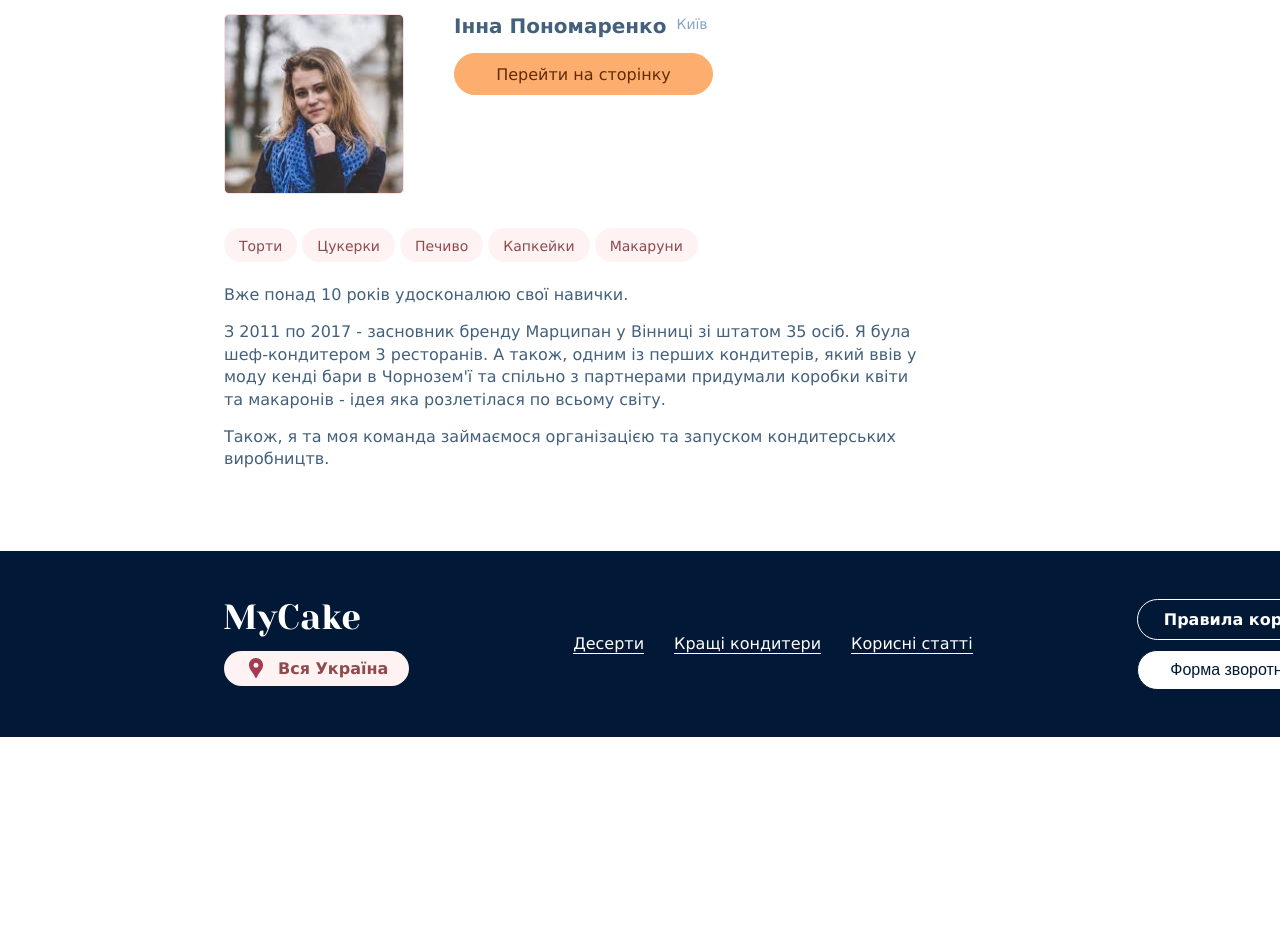
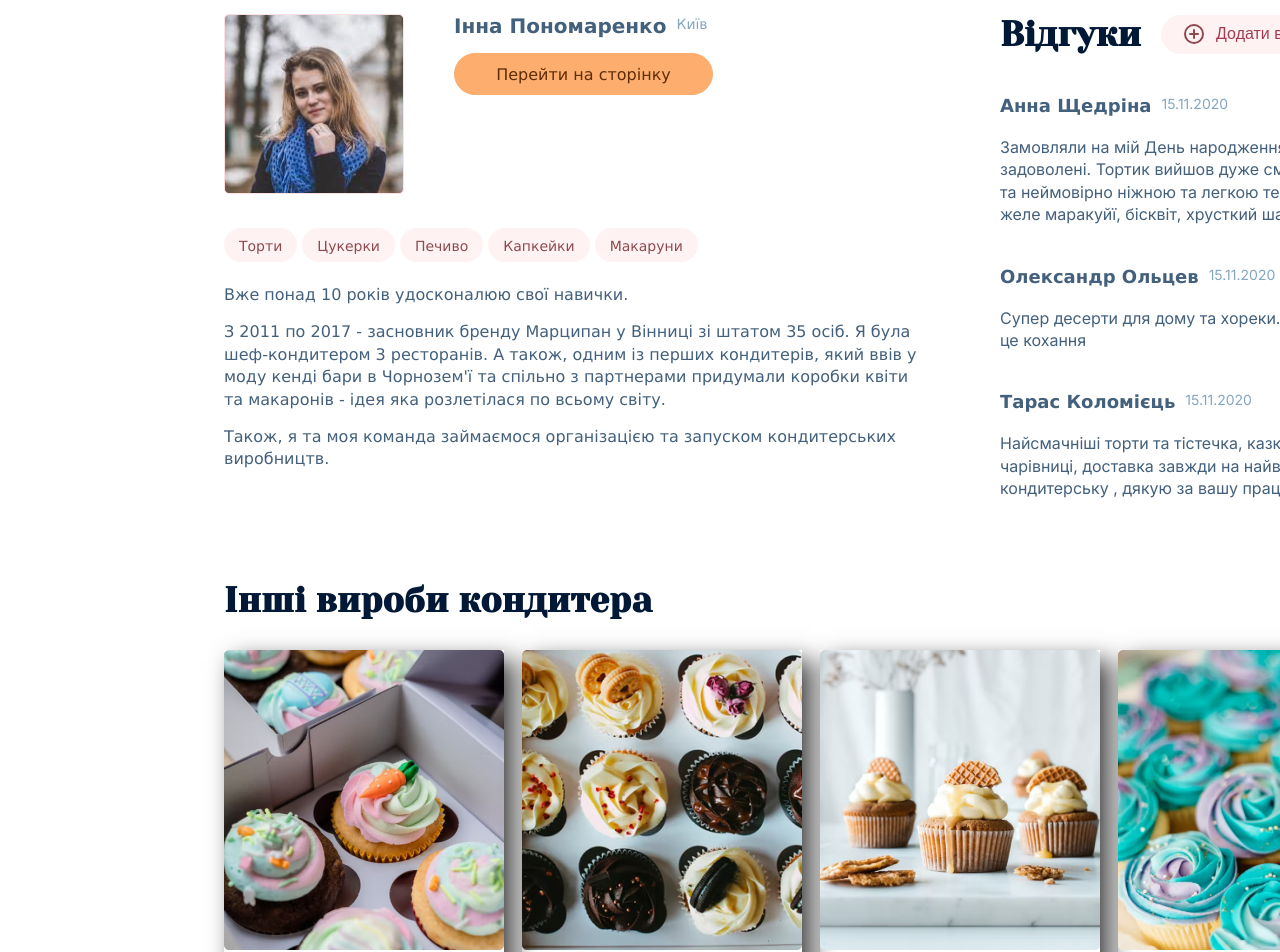
Before and after one commit to mvkochar/mycace, a React (Create React App) app: page /product in a window 1280 px wide. Shown: the part 700-1652 px from the top of the page. Before the commit the page ends 1437 px from the top, so only its background shows below. Built offline with nearby package versions, Linux system fonts and the light colour scheme.

Commit message:
edit SingleProduct page

```diff
--- /dev/null
+++ b/src/components/ReviwItem/ReviewItem.css
@@ -0,0 +1,27 @@
+.review-item {
+    width: 696px;
+}
+
+.review-item-caption {
+    gap: 10px;
+}
+
+.review-item-name {
+    font-weight: 700;
+    font-size: 18px;
+    color: #43607C;
+}
+
+.review-item-date {
+    font-family: 'Inter', sans-serif;
+    font-size: 14px;
+    color: #84A6C2;
+}
+
+.review-item-desc {
+    margin-top: 20px;
+    font-family: 'Inter', sans-serif;
+    font-size: 16px;
+    line-height: 1.4;
+    color: #43607C;
+}
--- /dev/null
+++ b/src/components/ReviwItem/ReviewItem.tsx
@@ -0,0 +1,22 @@
+import React from 'react'
+import  './ReviewItem.css'
+
+type ReviewItemProps = {
+    fname: string
+    date: string
+    desc: string
+}
+
+const ReviewItem = ({fname, date, desc}:ReviewItemProps) => {
+  return (
+    <div className='review-item'>
+        <div className="review-item-caption d-f">
+            <div className="review-item-name">{fname}</div>
+            <div className="review-item-date">{date}</div>
+        </div>
+        <p className="review-item-desc">{desc}</p>
+    </div>
+  )
+}
+
+export default ReviewItem
--- a/src/pages/SingleProduct.css
+++ b/src/pages/SingleProduct.css
@@ -100,6 +100,10 @@
     cursor: pointer;
 }
 
+.product-confectioner {
+    gap: 80px;
+}
+
 .product-confectioner-tags {
     margin-top: 30px;
     margin-bottom: 22px;
@@ -117,3 +121,62 @@
 .product-confectioner-desc:last-child {
     margin-bottom: 0;
 }
+
+.product-reviews {
+    flex: 1;
+}
+
+.product-reviews-caption  {
+    gap: 20px;
+}
+
+.product-reviews-title {
+    font-family: 'Yeseva One', serif;
+    font-size: 35px;
+    color: #011936;
+}
+
+.product-reviews-add {
+    display: block;
+    width: 190px;
+    padding-left: 54px;
+    padding-top: 9.5px;
+    padding-bottom: 9.5px;
+    background: #FFF2F2 url("/public/images/plus.svg") no-repeat;
+    background-position: 20px center;
+    border: 1px solid #FFF2F2;
+    border-radius: 50px;
+    cursor: pointer;
+    font-size: 16px;
+    text-align: left;
+    color: #A63A50;
+}
+
+.product-reviews-actions {
+    gap: 28px;
+}
+
+.product-reviews-all {
+    display: block;
+    width: 158px;
+    padding-top: 5.5px;
+    padding-bottom: 5.5px;
+    background-color: #DCEBF8;
+    border-radius: 30px;
+    font-size: 14px;
+    text-align: center;
+    color: #43607C;
+}
+
+.product-reviews-actions button {
+    display: block;
+    background-color: transparent;
+    border: none;
+    cursor: pointer;
+}
+
+.product-reviews-content {
+    margin-top: 41px;
+    flex-direction: column;
+    gap: 40px;
+}
--- a/src/pages/SingleProduct.tsx
+++ b/src/pages/SingleProduct.tsx
@@ -1,8 +1,25 @@
 import React from 'react'
 import './SingleProduct.css'
 import Tag from '../components/Tag/Tag'
+import ReviewItem from '../components/ReviwItem/ReviewItem'
+import { DessertsList } from '../components/ProductsList/ProductsList'
+import ProductItem from '../components/ProductItem/ProductItem'
 
 const SingleProduct = () => {
+
+    const findProduct = (productTitle: string) => {
+        const product = DessertsList.filter((dessert) => dessert.title.toLowerCase() === productTitle.toLowerCase())[0]
+
+        return (
+            <ProductItem
+                image={product.image}
+                price={product.price}
+                title={product.title}
+                fillings={product.fillings}
+            />
+        )
+    }
+
     return (
         <main>
             <div className="wrapper">
@@ -46,7 +63,7 @@
                         </div>
                     </div>
                 </div>
-                <div className="product-confectioner d-f jc-sb">
+                <div className="product-confectioner d-f">
                     <div>
                         <div className="product-confectioner-about d-f">
                             <div><img src="images/confectioner1.png" alt="confectioner1" /></div>
@@ -75,6 +92,81 @@
                             Також, я та моя команда займаємося організацією та запуском кондитерських виробництв.
                         </p>
                     </div>
+                    <div className='product-reviews'>
+                        <div className="d-f jc-sb">
+                            <div className="product-reviews-caption d-f align-center">
+                                <h3 className="product-reviews-title">Відгуки</h3>
+                                <button className='product-reviews-add'>Додати відгук</button>
+                            </div>
+                            <div className="product-reviews-actions d-f align-center">
+                                <a href="#" className="product-reviews-all">Переглянути всі</a>
+                                <button><img src="images/arrow-left.svg" alt="arrow-left" /></button>
+                                <button><img src="images/arrow-right.svg" alt="arrow-right" /></button>
+                            </div>
+                        </div>
+                        <div className="product-reviews-content d-f">
+                            <ReviewItem
+                                fname='Анна Щедріна'
+                                date='15.11.2020'
+                                desc='Замовляли на мій День народження мусовий торт із маракуєю та залишилися дуже задоволені.
+                                Тортик вийшов дуже смачний, з приємною кислинкою за рахунок маракуї та неймовірно ніжною та легкою
+                                текстурою. Начинка, на мій смак, просто шикарна: желе маракуйї, бісквіт, хрусткий шар та мус із
+                                манго та маракуйї.'
+                            />
+                            <ReviewItem
+                                fname='Олександр Ольцев'
+                                date='15.11.2020'
+                                desc='Супер десерти для дому та хореки. Чарівні круасани. Торти, кейки та мусові десерти - це кохання'
+                            />
+                            <ReviewItem
+                                fname='Тарас Коломієць'
+                                date='15.11.2020'
+                                desc="Найсмачніші торти та тістечка, казкові еклери. У захваті від десертів.
+                                Кондитера - чарівниці, доставка завжди на найвищому рівні!!!!! Всій сім'єю обожнюємо
+                                Вашу кондитерську , дякую за вашу працю і смакоти!!"
+                            />
+                        </div>
+                    </div>
+                </div>
+                <div className="home-bl">
+                    <div className="d-f jc-sb">
+                        <h3 className="home-bl-title">Інші вироби кондитера</h3>
+                        <div className="home-bl-actions d-f align-center">
+                            <button className='home-bl-all'>Переглянути всі</button>
+                            <div className="home-bl-arrows d-f">
+                                <button><img src="images/arrow-left.svg" alt="arrow-left" /></button>
+                                <button><img src="images/arrow-right.svg" alt="arrow-right" /></button>
+                            </div>
+
+                        </div>
+                    </div>
+                    <div className="home-bl-box d-f jc-sb">
+                        {findProduct('Пасхальні капкейки шоколадні та ванільні')}
+                        {findProduct('Оригінальні капкейки з кремом та печивом')}
+                        {findProduct('Капкейки з карамеллю 3 шт')}
+                        {findProduct('Капкейки з ніжним кремом')}
+                        {findProduct('Чорні капкейки з шоколадом та печивом')}
+                    </div>
+                </div>
+                <div className="home-bl">
+                    <div className="d-f jc-sb">
+                        <h3 className="home-bl-title">Схожі торти</h3>
+                        <div className="home-bl-actions d-f align-center">
+                            <button className='home-bl-all'>Переглянути всі</button>
+                            <div className="home-bl-arrows d-f">
+                                <button><img src="images/arrow-left.svg" alt="arrow-left" /></button>
+                                <button><img src="images/arrow-right.svg" alt="arrow-right" /></button>
+                            </div>
+
+                        </div>
+                    </div>
+                    <div className="home-bl-box d-f jc-sb">
+                        {findProduct('Торт “Літнє бажання” з шоколадом та макарунами')}
+                        {findProduct('Весільний триярусний торт з фруктами та квітами')}
+                        {findProduct('Бісквітний торт з ягодами')}
+                        {findProduct('Ванільно-карамельний торт з печивом Орео')}
+                        {findProduct('Торт рожевий з макарунами')}
+                    </div>
                 </div>
             </div>
         </main>
```
Also changed, not shown: public/images/plus.svg (added).
